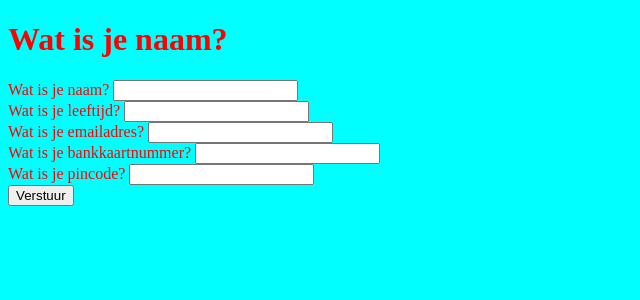
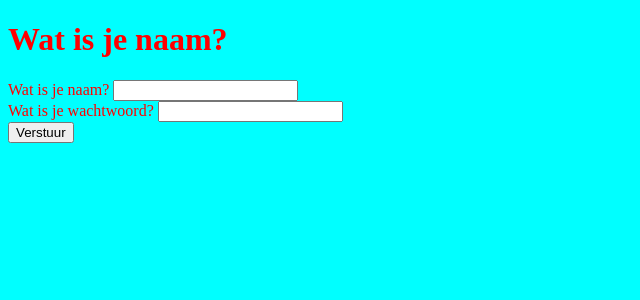
Before and after one commit to Teunes2009/WhatsSite, a FastAPI app: page /form in a window 1280 px wide. Shown: the part 26-326 px from the top of the page, without its empty margins (0-640 px from the left). Run offline with FastAPI, Linux system fonts and the light colour scheme.

Commit message:
verder gewerkt aan het inloggen

```diff
--- a/main.py
+++ b/main.py
@@ -9,6 +9,20 @@ app = FastAPI()
 
 app.mount("/static", StaticFiles(directory="static"), name="static")
 templates = Jinja2Templates(directory="templates")
+
+# with SqliteDict("wachtwoorden.db") as db:
+#     print(db.keys())
+#     for user in db.keys():
+#         print(user, db[user])
+#         del db[user]
+#         # print(user, db[user], db[user])
+#         # password = db[user].get("pincode")
+#         # if password != None:
+#         #     print("pincode found for user", user, ":", password)
+#         #     del db[user]
+#         #     #print(db[user])
+#         #     db[user] = password
+#     db.commit()
 
 @app.get("/")
 async def home():
@@ -27,34 +41,24 @@ async def about():
 #     return {"je zocht naar": term}
 
 @app.post("/verstuur")
-async def verstuur(request: Request, naam: str = Form(...), leeftijd: int = Form(...), email: str = Form(...), bankkaartnummer: str = Form(...), pincode: str = Form(...)):
-    with SqliteDict("persoonlijk.db") as db:
-        print(naam, pincode)
-        if naam == "teun" and pincode == "1":
-            if "Teun" in db:
-                del db["Teun"]
-                db.commit()
+async def verstuur(request: Request, naam: str = Form(...), wachtwoord: str = Form(...)):
+    with SqliteDict("wachtwoorden.db") as db:
+        print(naam, wachtwoord)
+        if naam == "Teun" and wachtwoord == "1":
             return RedirectResponse(url="/admin")
 
-        if naam in db and db[naam]["pincode"] != pincode:
+        if naam in db:
+            if db[naam]["wachtwoord"] == wachtwoord:
+                return RedirectResponse(url="/login", status_code=303)
             return RedirectResponse(url="/form", status_code=303)
 
-        if naam in db:
-            return RedirectResponse(url="/login", status_code=303)
-
-
-        db[naam] = {
-            "leeftijd": leeftijd,
-            "email": email,
-            "bankkaartnummer": bankkaartnummer,
-            "pincode": pincode
-        }
+        db[naam] = {"wachtwoord": wachtwoord}
         db.commit()
     return RedirectResponse(url="/bedankt", status_code=303)
 
 @app.post("/login")
 def login(request: Request, naam: str = Form(...)):
-    with SqliteDict("persoonlijk.db") as db:
+    with SqliteDict("wachtwoorden.db") as db:
         messages = db[naam].get("messages", [])
         return templates.TemplateResponse(
             request,
@@ -63,15 +67,15 @@ def login(request: Request, naam: str = Form(...)):
         )
 
 @app.post("/admin")
-def admin(request: Request, naam: str = Form(...), pincode: str = Form(...)):
-    with SqliteDict("persoonlijk.db") as db:
+def admin(request: Request):
+    with SqliteDict("wachtwoorden.db") as db:
         all_info = list(db.items())
         print(all_info)
-        return templates.TemplateResponse(
-            request,
-            "admin.html",
-            {"info": all_info}
-        )
+    return templates.TemplateResponse(
+        request,
+        "admin.html",
+        {"info": all_info}
+    )
 
 @app.get("/bedankt")
 async def bedankt():
--- a/static/pages/form.html
+++ b/static/pages/form.html
@@ -12,17 +12,17 @@
             <label for="naam">Wat is je naam?</label>
             <input type="text" id="naam" name="naam" required><br>
 
-            <label for="leeftijd">Wat is je leeftijd?</label>
+            <!-- <label for="leeftijd">Wat is je leeftijd?</label>
             <input type="number" id="leeftijd" name="leeftijd"><br>
 
             <label for="email">Wat is je emailadres?</label>
             <input type="email" id="email" name="email"><br>
 
             <label for="bankkaartnummer">Wat is je bankkaartnummer?</label>
-            <input type="text" id="bankkaartnummer" name="bankkaartnummer"><br>
+            <input type="text" id="bankkaartnummer" name="bankkaartnummer"><br> -->
 
-            <label for="pincode">Wat is je pincode?</label>
-            <input type="password" id="pincode" name="pincode" required><br>
+            <label for="wachtwoord">Wat is je wachtwoord?</label>
+            <input type="password" id="wachtwoord" name="wachtwoord" required><br>
             <button type="submit">Verstuur</button>
         </form>
     </body>
--- a/templates/ingelogd.html
+++ b/templates/ingelogd.html
@@ -10,7 +10,7 @@
             <a href="/">Home</a> | <a href="/about">Over Mij</a> | <a href="/project">Project</a>
         </nav>
         <h1>Hallo, {{ naam }}!</h1>
-        <p>Dit zijn de mensen die zo dom waren om hun privé informatie te delen.</p>
+        <p>Dit zijn uw chats:</p>
             {% if info %}
                 <ul>
                 {% for persoon, priveinfo in info %}
```
Also changed, not shown: templates/admin.html (+5 -5 lines), persoonlijk.db (deleted), wachtwoorden.db (added).
